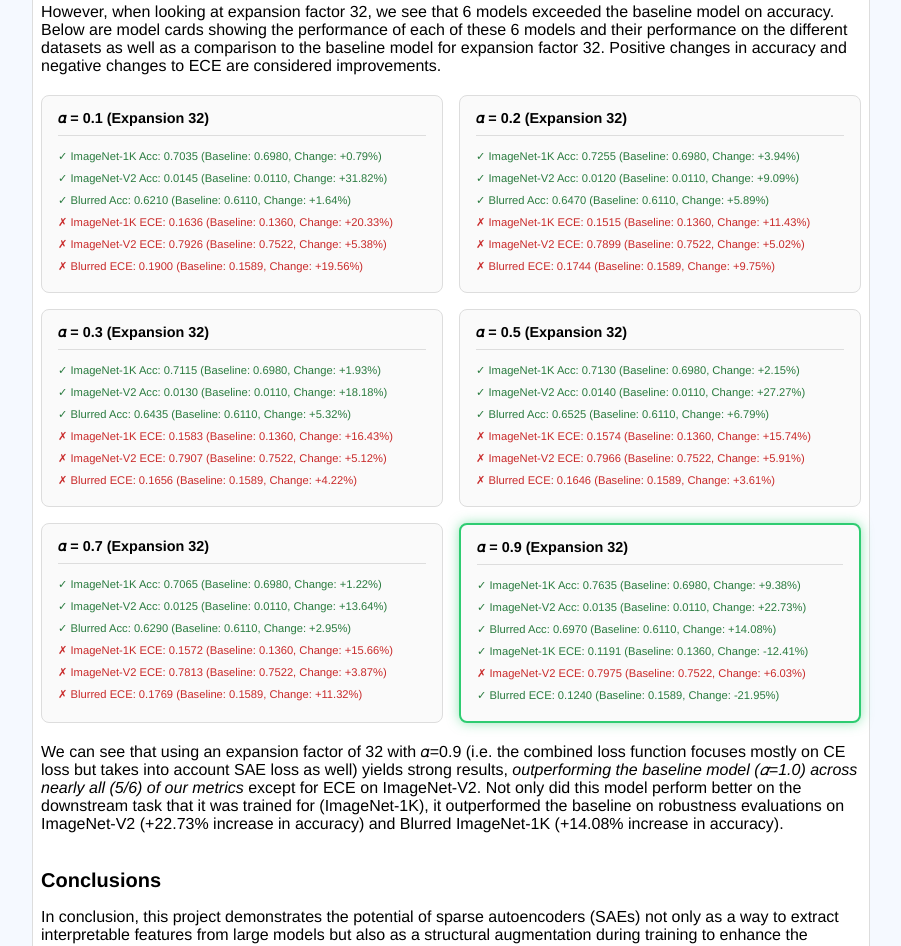
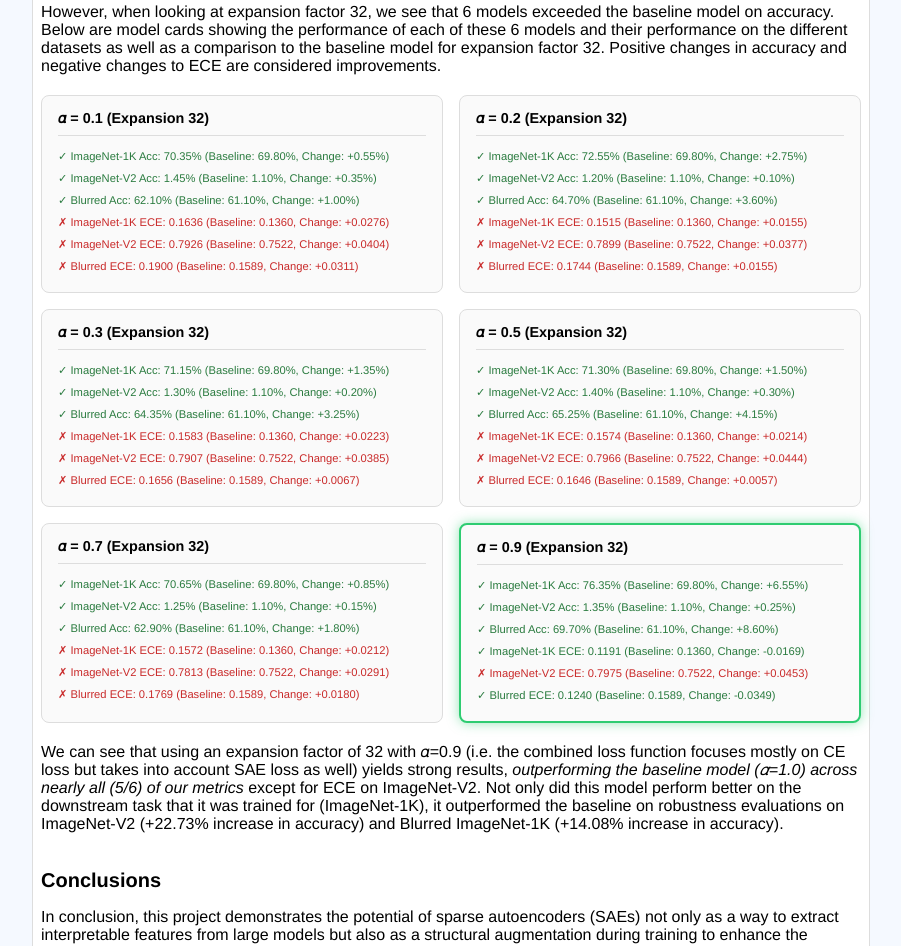
Before and after one commit to hannah-y-gao/vit_sae, a plain HTML site: page blog_template/index.html in a window 1280 px wide. Shown: the part 6959-7905 px from the top of the page, without its empty margins (126-1027 px from the left). Drawn offline with nearby package versions, Linux system fonts and the light colour scheme.

Commit message:
change acc and ECE

```diff
--- a/blog_template/index.html
+++ b/blog_template/index.html
@@ -653,67 +653,67 @@
 					<div class="model-card">
 						<div class="model-header">𝛼 = 0.1 (Expansion 32)</div>
 						<hr>
-						<div class="metric good">✓ ImageNet-1K Acc: 0.7035 (Baseline: 0.6980, Change: +0.79%)</div>
-						<div class="metric good">✓ ImageNet-V2 Acc: 0.0145 (Baseline: 0.0110, Change: +31.82%)</div>
-						<div class="metric good">✓ Blurred Acc: 0.6210 (Baseline: 0.6110, Change: +1.64%)</div>
-						<div class="metric bad">✗ ImageNet-1K ECE: 0.1636 (Baseline: 0.1360, Change: +20.33%)</div>
-						<div class="metric bad">✗ ImageNet-V2 ECE: 0.7926 (Baseline: 0.7522, Change: +5.38%)</div>
-						<div class="metric bad">✗ Blurred ECE: 0.1900 (Baseline: 0.1589, Change: +19.56%)</div>
+						<div class="metric good">✓ ImageNet-1K Acc: 70.35% (Baseline: 69.80%, Change: +0.55%)</div>
+						<div class="metric good">✓ ImageNet-V2 Acc: 1.45% (Baseline: 1.10%, Change: +0.35%)</div>
+						<div class="metric good">✓ Blurred Acc: 62.10% (Baseline: 61.10%, Change: +1.00%)</div>
+						<div class="metric bad">✗ ImageNet-1K ECE: 0.1636 (Baseline: 0.1360, Change: +0.0276)</div>
+						<div class="metric bad">✗ ImageNet-V2 ECE: 0.7926 (Baseline: 0.7522, Change: +0.0404)</div>
+						<div class="metric bad">✗ Blurred ECE: 0.1900 (Baseline: 0.1589, Change: +0.0311)</div>
 					</div>
 
 					<div class="model-card">
 						<div class="model-header">𝛼 = 0.2 (Expansion 32)</div>
 						<hr>
-						<div class="metric good">✓ ImageNet-1K Acc: 0.7255 (Baseline: 0.6980, Change: +3.94%)</div>
-						<div class="metric good">✓ ImageNet-V2 Acc: 0.0120 (Baseline: 0.0110, Change: +9.09%)</div>
-						<div class="metric good">✓ Blurred Acc: 0.6470 (Baseline: 0.6110, Change: +5.89%)</div>
-						<div class="metric bad">✗ ImageNet-1K ECE: 0.1515 (Baseline: 0.1360, Change: +11.43%)</div>
-						<div class="metric bad">✗ ImageNet-V2 ECE: 0.7899 (Baseline: 0.7522, Change: +5.02%)</div>
-						<div class="metric bad">✗ Blurred ECE: 0.1744 (Baseline: 0.1589, Change: +9.75%)</div>
+						<div class="metric good">✓ ImageNet-1K Acc: 72.55% (Baseline: 69.80%, Change: +2.75%)</div>
+						<div class="metric good">✓ ImageNet-V2 Acc: 1.20% (Baseline: 1.10%, Change: +0.10%)</div>
+						<div class="metric good">✓ Blurred Acc: 64.70% (Baseline: 61.10%, Change: +3.60%)</div>
+						<div class="metric bad">✗ ImageNet-1K ECE: 0.1515 (Baseline: 0.1360, Change: +0.0155)</div>
+						<div class="metric bad">✗ ImageNet-V2 ECE: 0.7899 (Baseline: 0.7522, Change: +0.0377)</div>
+						<div class="metric bad">✗ Blurred ECE: 0.1744 (Baseline: 0.1589, Change: +0.0155)</div>
 					</div>
 
 					<div class="model-card">
 						<div class="model-header">𝛼 = 0.3 (Expansion 32)</div>
 						<hr>
-						<div class="metric good">✓ ImageNet-1K Acc: 0.7115 (Baseline: 0.6980, Change: +1.93%)</div>
-						<div class="metric good">✓ ImageNet-V2 Acc: 0.0130 (Baseline: 0.0110, Change: +18.18%)</div>
-						<div class="metric good">✓ Blurred Acc: 0.6435 (Baseline: 0.6110, Change: +5.32%)</div>
-						<div class="metric bad">✗ ImageNet-1K ECE: 0.1583 (Baseline: 0.1360, Change: +16.43%)</div>
-						<div class="metric bad">✗ ImageNet-V2 ECE: 0.7907 (Baseline: 0.7522, Change: +5.12%)</div>
-						<div class="metric bad">✗ Blurred ECE: 0.1656 (Baseline: 0.1589, Change: +4.22%)</div>
+						<div class="metric good">✓ ImageNet-1K Acc: 71.15% (Baseline: 69.80%, Change: +1.35%)</div>
+						<div class="metric good">✓ ImageNet-V2 Acc: 1.30% (Baseline: 1.10%, Change: +0.20%)</div>
+						<div class="metric good">✓ Blurred Acc: 64.35% (Baseline: 61.10%, Change: +3.25%)</div>
+						<div class="metric bad">✗ ImageNet-1K ECE: 0.1583 (Baseline: 0.1360, Change: +0.0223)</div>
+						<div class="metric bad">✗ ImageNet-V2 ECE: 0.7907 (Baseline: 0.7522, Change: +0.0385)</div>
+						<div class="metric bad">✗ Blurred ECE: 0.1656 (Baseline: 0.1589, Change: +0.0067)</div>
 					</div>
 
 					<div class="model-card">
 						<div class="model-header">𝛼 = 0.5 (Expansion 32)</div>
 						<hr>
-						<div class="metric good">✓ ImageNet-1K Acc: 0.7130 (Baseline: 0.6980, Change: +2.15%)</div>
-						<div class="metric good">✓ ImageNet-V2 Acc: 0.0140 (Baseline: 0.0110, Change: +27.27%)</div>
-						<div class="metric good">✓ Blurred Acc: 0.6525 (Baseline: 0.6110, Change: +6.79%)</div>
-						<div class="metric bad">✗ ImageNet-1K ECE: 0.1574 (Baseline: 0.1360, Change: +15.74%)</div>
-						<div class="metric bad">✗ ImageNet-V2 ECE: 0.7966 (Baseline: 0.7522, Change: +5.91%)</div>
-						<div class="metric bad">✗ Blurred ECE: 0.1646 (Baseline: 0.1589, Change: +3.61%)</div>
+						<div class="metric good">✓ ImageNet-1K Acc: 71.30% (Baseline: 69.80%, Change: +1.50%)</div>
+						<div class="metric good">✓ ImageNet-V2 Acc: 1.40% (Baseline: 1.10%, Change: +0.30%)</div>
+						<div class="metric good">✓ Blurred Acc: 65.25% (Baseline: 61.10%, Change: +4.15%)</div>
+						<div class="metric bad">✗ ImageNet-1K ECE: 0.1574 (Baseline: 0.1360, Change: +0.0214)</div>
+						<div class="metric bad">✗ ImageNet-V2 ECE: 0.7966 (Baseline: 0.7522, Change: +0.0444)</div>
+						<div class="metric bad">✗ Blurred ECE: 0.1646 (Baseline: 0.1589, Change: +0.0057)</div>
 					</div>
 
 					<div class="model-card">
 						<div class="model-header">𝛼 = 0.7 (Expansion 32)</div>
 						<hr>
-						<div class="metric good">✓ ImageNet-1K Acc: 0.7065 (Baseline: 0.6980, Change: +1.22%)</div>
-						<div class="metric good">✓ ImageNet-V2 Acc: 0.0125 (Baseline: 0.0110, Change: +13.64%)</div>
-						<div class="metric good">✓ Blurred Acc: 0.6290 (Baseline: 0.6110, Change: +2.95%)</div>
-						<div class="metric bad">✗ ImageNet-1K ECE: 0.1572 (Baseline: 0.1360, Change: +15.66%)</div>
-						<div class="metric bad">✗ ImageNet-V2 ECE: 0.7813 (Baseline: 0.7522, Change: +3.87%)</div>
-						<div class="metric bad">✗ Blurred ECE: 0.1769 (Baseline: 0.1589, Change: +11.32%)</div>
+						<div class="metric good">✓ ImageNet-1K Acc: 70.65% (Baseline: 69.80%, Change: +0.85%)</div>
+						<div class="metric good">✓ ImageNet-V2 Acc: 1.25% (Baseline: 1.10%, Change: +0.15%)</div>
+						<div class="metric good">✓ Blurred Acc: 62.90% (Baseline: 61.10%, Change: +1.80%)</div>
+						<div class="metric bad">✗ ImageNet-1K ECE: 0.1572 (Baseline: 0.1360, Change: +0.0212)</div>
+						<div class="metric bad">✗ ImageNet-V2 ECE: 0.7813 (Baseline: 0.7522, Change: +0.0291)</div>
+						<div class="metric bad">✗ Blurred ECE: 0.1769 (Baseline: 0.1589, Change: +0.0180)</div>
 					</div>
 
 					<div class="model-card highlight">
 						<div class="model-header">𝛼 = 0.9 (Expansion 32)</div>
 						<hr>
-						<div class="metric good">✓ ImageNet-1K Acc: 0.7635 (Baseline: 0.6980, Change: +9.38%)</div>
-						<div class="metric good">✓ ImageNet-V2 Acc: 0.0135 (Baseline: 0.0110, Change: +22.73%)</div>
-						<div class="metric good">✓ Blurred Acc: 0.6970 (Baseline: 0.6110, Change: +14.08%)</div>
-						<div class="metric good">✓ ImageNet-1K ECE: 0.1191 (Baseline: 0.1360, Change: -12.41%)</div>
-						<div class="metric bad">✗ ImageNet-V2 ECE: 0.7975 (Baseline: 0.7522, Change: +6.03%)</div>
-						<div class="metric good">✓ Blurred ECE: 0.1240 (Baseline: 0.1589, Change: -21.95%)</div>
+						<div class="metric good">✓ ImageNet-1K Acc: 76.35% (Baseline: 69.80%, Change: +6.55%)</div>
+						<div class="metric good">✓ ImageNet-V2 Acc: 1.35% (Baseline: 1.10%, Change: +0.25%)</div>
+						<div class="metric good">✓ Blurred Acc: 69.70% (Baseline: 61.10%, Change: +8.60%)</div>
+						<div class="metric good">✓ ImageNet-1K ECE: 0.1191 (Baseline: 0.1360, Change: -0.0169)</div>
+						<div class="metric bad">✗ ImageNet-V2 ECE: 0.7975 (Baseline: 0.7522, Change: +0.0453)</div>
+						<div class="metric good">✓ Blurred ECE: 0.1240 (Baseline: 0.1589, Change: -0.0349)</div>
 					</div>
 				</div>
 				<p>
```
Also changed, not shown: 2 other files.
